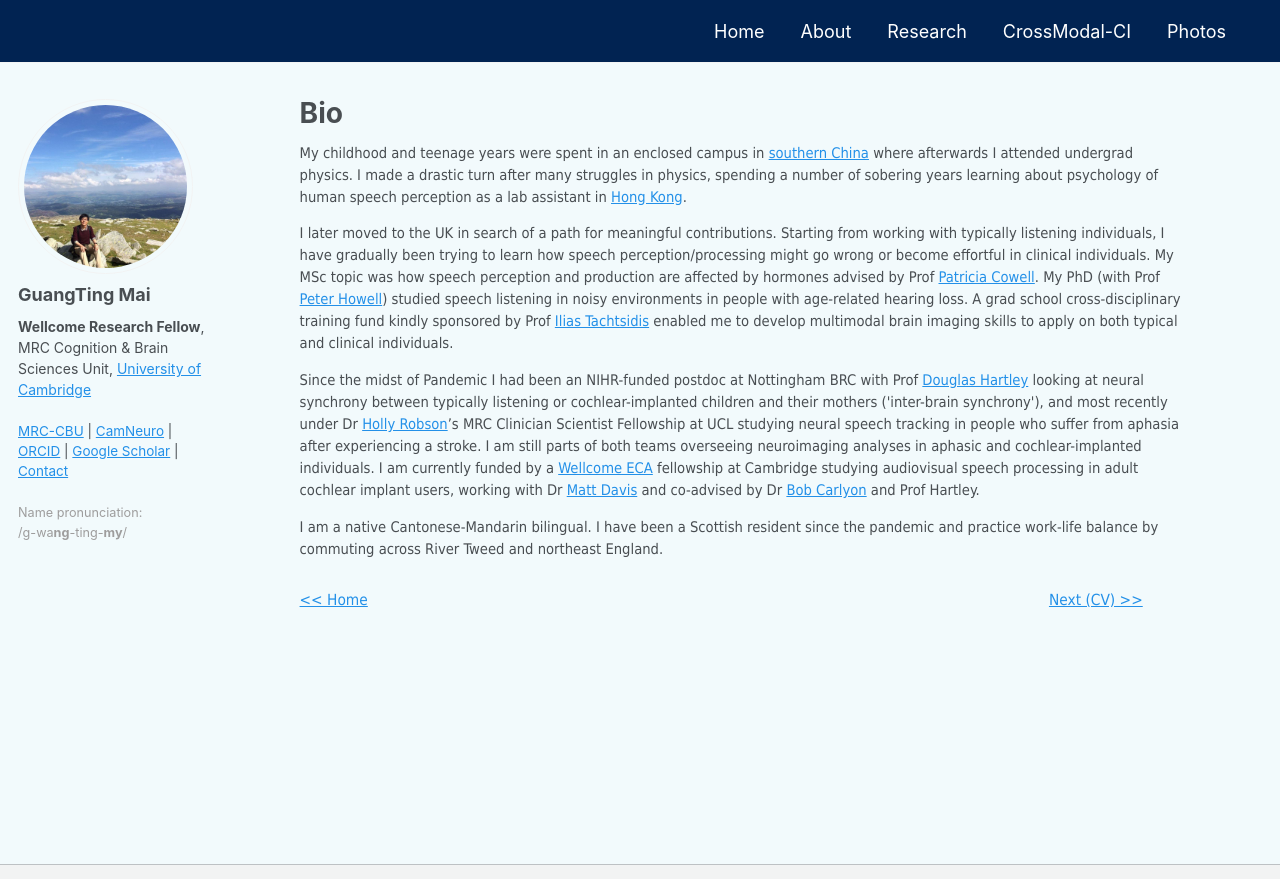
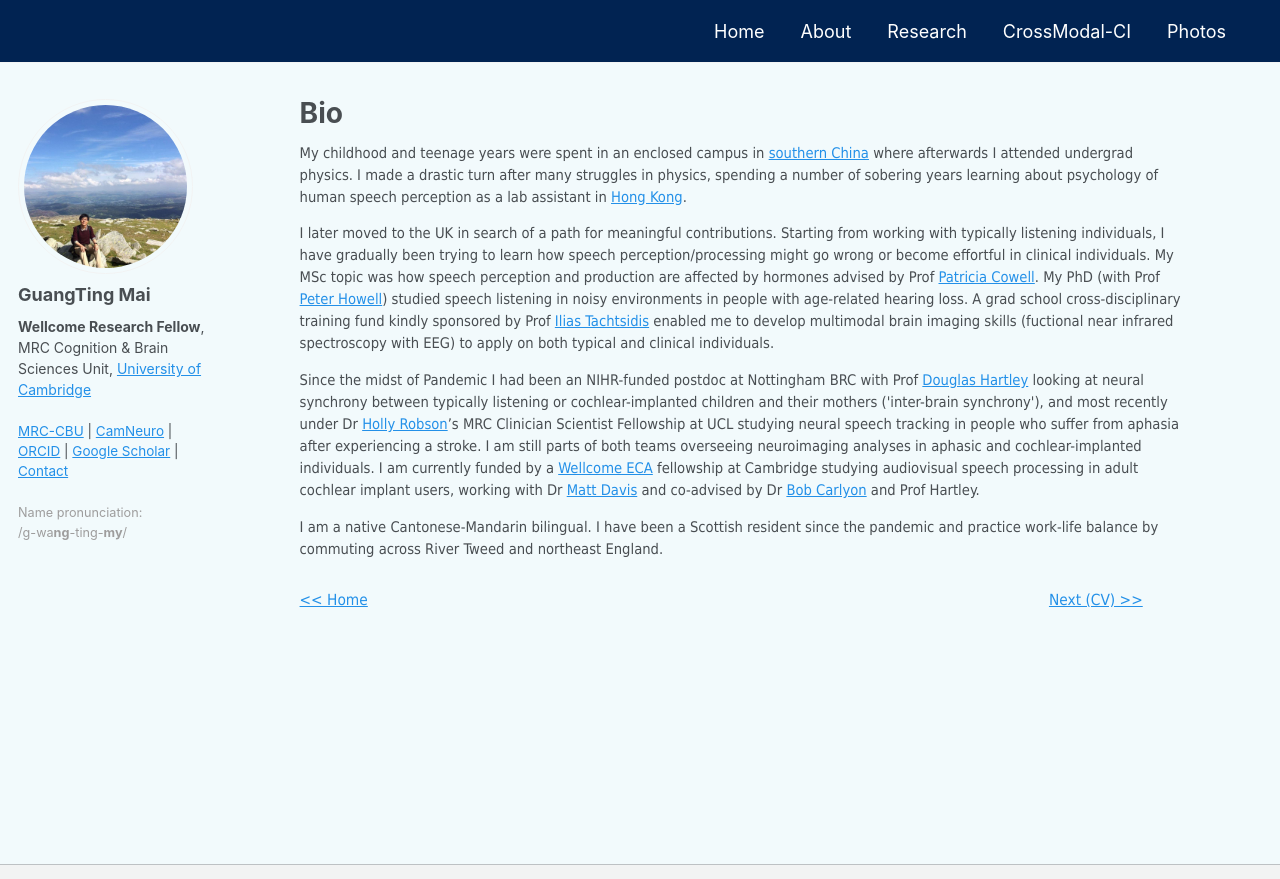
Before and after one commit to guangtingmai/guangtingmai.github.io, a Jekyll site: the page built from _pages/bio.html, in a window 1280 px wide and 1082 px high, cut to the strip 0-879 px from the top of the window. Built offline with Jekyll 4.4.1, drawn with Linux system fonts in a browser that asks for light colours.

Commit message:
Update bio.html

```diff
--- a/_pages/bio.html
+++ b/_pages/bio.html
@@ -14,7 +14,7 @@ author_profile: true
   <a href="https://sheffield.ac.uk/ahpnm/people/human-communication-sciences/patricia-e-cowell">Patricia Cowell</a>. My PhD (with Prof
   <a href="https://profiles.ucl.ac.uk/2817-peter-howell/">Peter Howell</a>) studied speech listening in noisy environments in people with age-related hearing loss.
   A grad school cross-disciplinary training fund kindly sponsored by Prof <a href="https://profiles.ucl.ac.uk/2168-ilias-tachtsidis">Ilias Tachtsidis</a> enabled me
-  to develop multimodal brain imaging skills to apply on both typical and clinical individuals.</p>
+  to develop multimodal brain imaging skills (fuctional near infrared spectroscopy with EEG) to apply on both typical and clinical individuals.</p>
 <p span style="font-size: 11pt;font-family: Tahoma;line-height: 1.5;display: block;margin-bottom: 0.2vh">Since the midst of Pandemic I had been an NIHR-funded postdoc at
   Nottingham BRC with Prof <a href="https://www.nottingham.ac.uk/medicine/people/douglas.hartley">Douglas Hartley</a> looking at neural synchrony between typically listening
   or cochlear-implanted children and their mothers ('inter-brain synchrony'), and most recently under Dr <a href="https://profiles.ucl.ac.uk/82001-holly-robson">Holly Robson</a>’s
```
